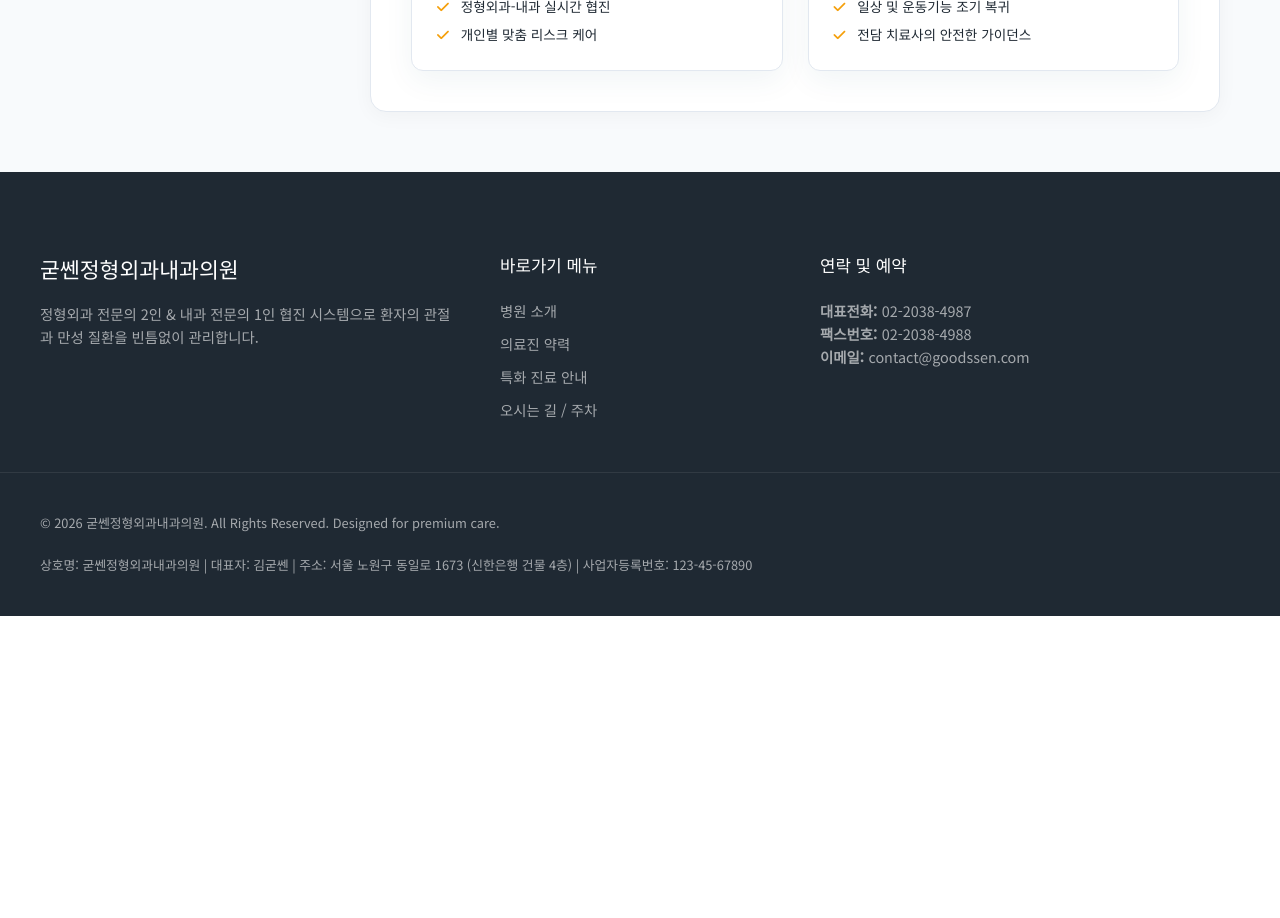
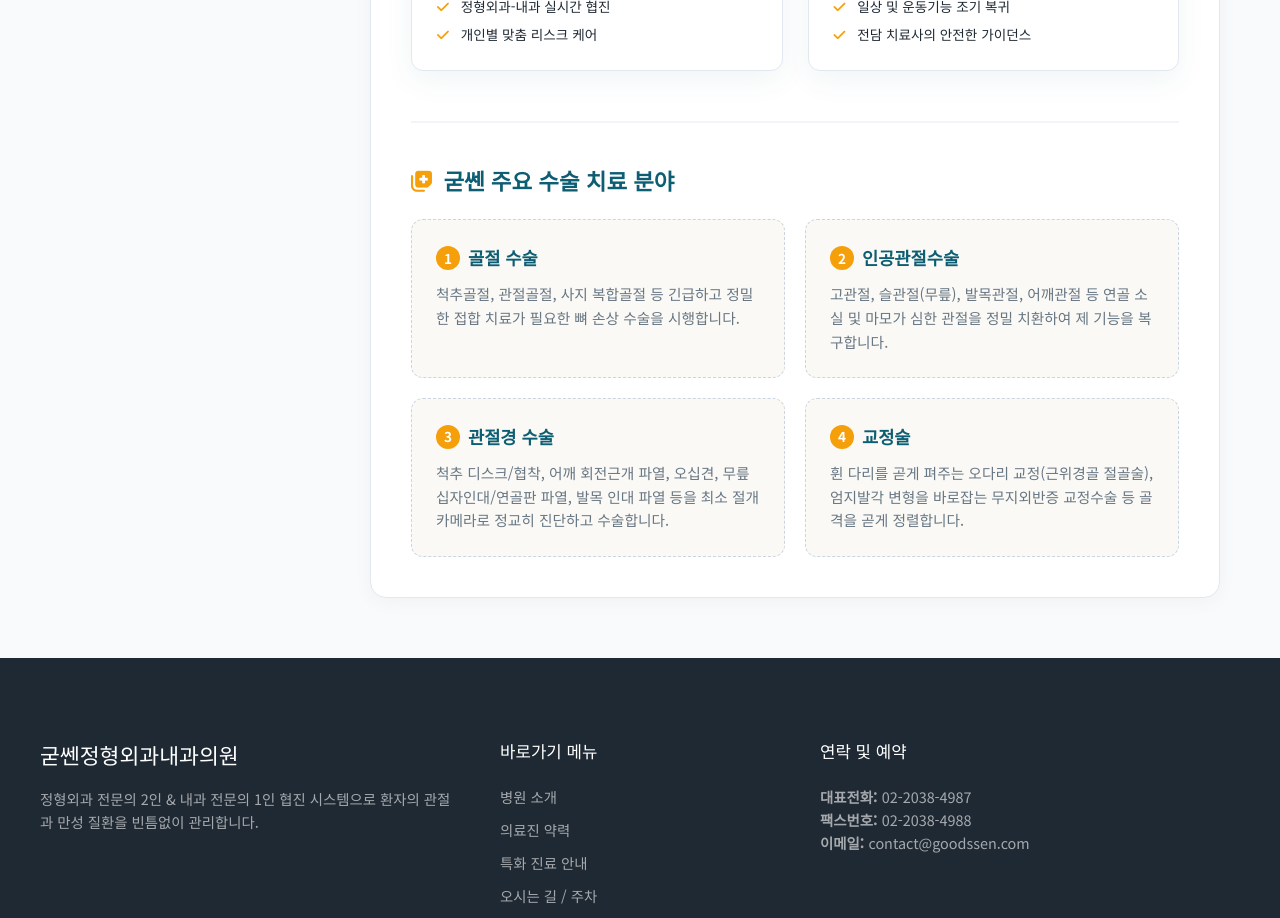
Before and after one commit to cholinus-OS/goodssen, a Next.js app: page /joint-center in a window 1280 px wide. Shown: the part 1180-2098 px from the top of the page. Before the commit the page ends 1796 px from the top, so only its background shows below. Built offline with nearby package versions, Linux system fonts and the light colour scheme.

Commit message:
feat: Add surgery list to surgery tab in joint-center page

```diff
--- a/src/app/joint-center/page.tsx
+++ b/src/app/joint-center/page.tsx
@@ -257,6 +257,61 @@ export default function JointCenterPage() {
                         <li><i className="fa-solid fa-check" style={{ color: "hsl(38, 92%, 50%)", marginRight: "8px" }}></i> 일상 및 운동기능 조기 복귀</li>
                         <li><i className="fa-solid fa-check" style={{ color: "hsl(38, 92%, 50%)", marginRight: "8px" }}></i> 전담 치료사의 안전한 가이던스</li>
                       </ul>
+                    </div>
+                  </div>
+
+                  {/* 주요 수술 치료 분야 추가 */}
+                  <div style={{ marginTop: "50px", paddingTop: "40px", borderTop: "2px solid #f1f5f9" }}>
+                    <h3 style={{ fontSize: "1.4rem", fontWeight: 700, color: "hsl(193, 80%, 25%)", marginBottom: "20px", display: "flex", alignItems: "center", gap: "10px" }}>
+                      <i className="fa-solid fa-notes-medical" style={{ color: "hsl(38, 92%, 50%)" }}></i>
+                      굳쎈 주요 수술 치료 분야
+                    </h3>
+                    <div style={{ display: "grid", gap: "20px", gridTemplateColumns: "repeat(auto-fit, minmax(260px, 1fr))" }}>
+
+                      {/* 수술 분야 1 */}
+                      <div style={{ backgroundColor: "var(--color-bg-warm, #FAF9F6)", padding: "24px", borderRadius: "12px", border: "1px dashed #cbd5e1" }}>
+                        <h4 style={{ fontSize: "1.1rem", fontWeight: 700, color: "hsl(193, 80%, 25%)", marginBottom: "10px", display: "flex", alignItems: "center", gap: "8px" }}>
+                          <span style={{ backgroundColor: "hsl(38, 92%, 50%)", color: "#ffffff", width: "24px", height: "24px", borderRadius: "50%", display: "inline-flex", alignItems: "center", justifyContent: "center", fontSize: "0.85rem", fontWeight: "bold" }}>1</span>
+                          골절 수술
+                        </h4>
+                        <p style={{ color: "hsl(208, 12%, 46%)", fontSize: "0.92rem", lineHeight: "1.6", margin: 0 }}>
+                          척추골절, 관절골절, 사지 복합골절 등 긴급하고 정밀한 접합 치료가 필요한 뼈 손상 수술을 시행합니다.
+                        </p>
+                      </div>
+
+                      {/* 수술 분야 2 */}
+                      <div style={{ backgroundColor: "var(--color-bg-warm, #FAF9F6)", padding: "24px", borderRadius: "12px", border: "1px dashed #cbd5e1" }}>
+                        <h4 style={{ fontSize: "1.1rem", fontWeight: 700, color: "hsl(193, 80%, 25%)", marginBottom: "10px", display: "flex", alignItems: "center", gap: "8px" }}>
+                          <span style={{ backgroundColor: "hsl(38, 92%, 50%)", color: "#ffffff", width: "24px", height: "24px", borderRadius: "50%", display: "inline-flex", alignItems: "center", justifyContent: "center", fontSize: "0.85rem", fontWeight: "bold" }}>2</span>
+                          인공관절수술
+                        </h4>
+                        <p style={{ color: "hsl(208, 12%, 46%)", fontSize: "0.92rem", lineHeight: "1.6", margin: 0 }}>
+                          고관절, 슬관절(무릎), 발목관절, 어깨관절 등 연골 소실 및 마모가 심한 관절을 정밀 치환하여 제 기능을 복구합니다.
+                        </p>
+                      </div>
+
+                      {/* 수술 분야 3 */}
+                      <div style={{ backgroundColor: "var(--color-bg-warm, #FAF9F6)", padding: "24px", borderRadius: "12px", border: "1px dashed #cbd5e1" }}>
+                        <h4 style={{ fontSize: "1.1rem", fontWeight: 700, color: "hsl(193, 80%, 25%)", marginBottom: "10px", display: "flex", alignItems: "center", gap: "8px" }}>
+                          <span style={{ backgroundColor: "hsl(38, 92%, 50%)", color: "#ffffff", width: "24px", height: "24px", borderRadius: "50%", display: "inline-flex", alignItems: "center", justifyContent: "center", fontSize: "0.85rem", fontWeight: "bold" }}>3</span>
+                          관절경 수술
+                        </h4>
+                        <p style={{ color: "hsl(208, 12%, 46%)", fontSize: "0.92rem", lineHeight: "1.6", margin: 0 }}>
+                          척추 디스크/협착, 어깨 회전근개 파열, 오십견, 무릎 십자인대/연골판 파열, 발목 인대 파열 등을 최소 절개 카메라로 정교히 진단하고 수술합니다.
+                        </p>
+                      </div>
+
+                      {/* 수술 분야 4 */}
+                      <div style={{ backgroundColor: "var(--color-bg-warm, #FAF9F6)", padding: "24px", borderRadius: "12px", border: "1px dashed #cbd5e1" }}>
+                        <h4 style={{ fontSize: "1.1rem", fontWeight: 700, color: "hsl(193, 80%, 25%)", marginBottom: "10px", display: "flex", alignItems: "center", gap: "8px" }}>
+                          <span style={{ backgroundColor: "hsl(38, 92%, 50%)", color: "#ffffff", width: "24px", height: "24px", borderRadius: "50%", display: "inline-flex", alignItems: "center", justifyContent: "center", fontSize: "0.85rem", fontWeight: "bold" }}>4</span>
+                          교정술
+                        </h4>
+                        <p style={{ color: "hsl(208, 12%, 46%)", fontSize: "0.92rem", lineHeight: "1.6", margin: 0 }}>
+                          휜 다리를 곧게 펴주는 오다리 교정(근위경골 절골술), 엄지발각 변형을 바로잡는 무지외반증 교정수술 등 골격을 곧게 정렬합니다.
+                        </p>
+                      </div>
+
                     </div>
                   </div>
                 </div>
```
